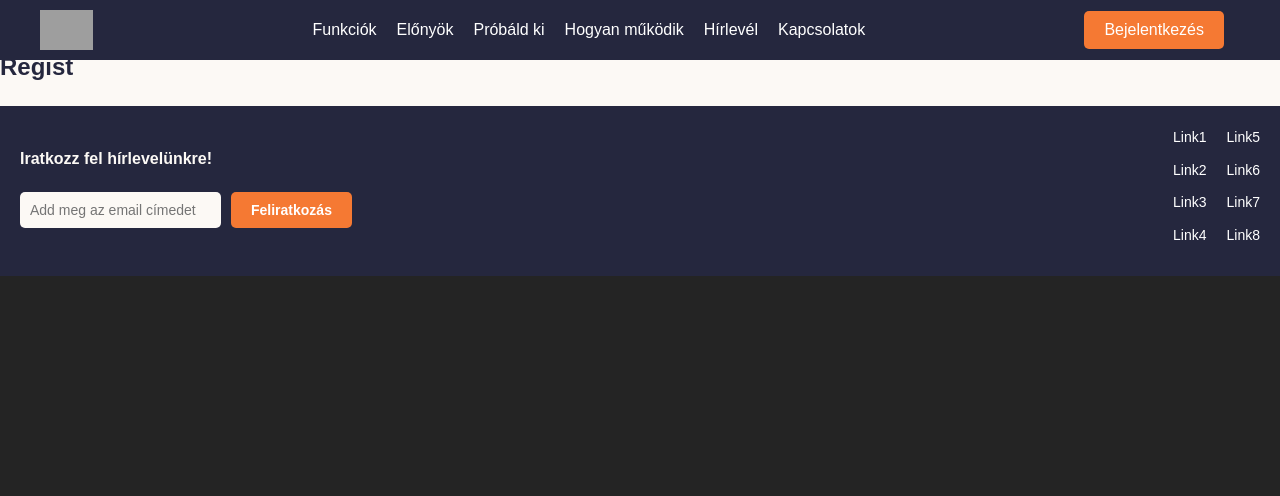
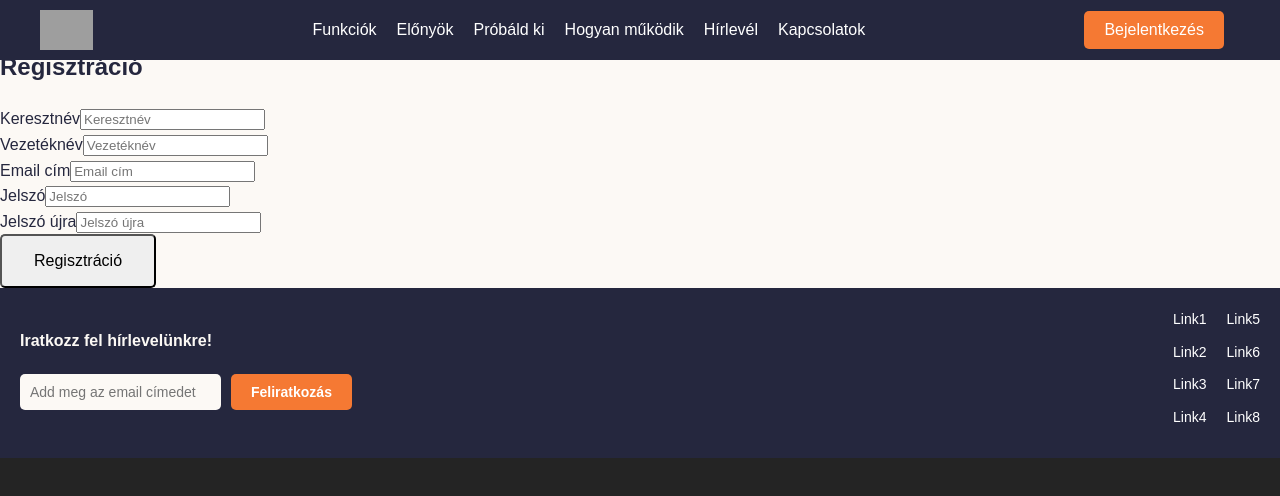
Before and after one commit to DomokosBenedek/Mobil_bank, a React (Vite) app in the folder frontend/: page /Regist in a window 1280 px wide. Shown: the top 496 px of the page. Built offline with nearby package versions, Linux system fonts and the light colour scheme; grey boxes are pictures that could not be loaded.

Commit message:
kis változások

```diff
--- a/frontend/src/User.ts
+++ b/frontend/src/User.ts
@@ -3,10 +3,10 @@ import { Expense } from "./Expense";
 import { Income } from "./Income";
 
 export interface User {
-    id: String;
+    id?: String;
     firstName: String;
     lastName: String;
-    role: UserType;
+    role?: UserType;
     email: String;
     password: String;
     Expenses:  Expense[];
--- a/frontend/src/components/home.tsx
+++ b/frontend/src/components/home.tsx
@@ -1,5 +1,5 @@
 import Footer from "./Footer.tsx";
-import { Hero,Functions, Advantages, TryItOut, HowItWork, NewsLetter, Contact } from "./home_main.tsx";
+import { Hero,Functions, Advantages, TryItOut, HowItWork, NewsLetter, Contact } from "./Home_main.tsx";
 import CostumeNavbar from "./navbar.tsx";
 import '../design/navbar.css';
 import '../design/LoginDropdown.css';
--- a/frontend/src/components/regist.tsx
+++ b/frontend/src/components/regist.tsx
@@ -1,7 +1,61 @@
+import { FormEvent, useState } from "react";
 import Footer from "./Footer";
 import CostumeNavbar from "./navbar";
+import { useNavigate } from "react-router-dom";
+import { User } from "../User.ts";
 
 export default function Register() {
+
+    interface RegistrationFormState {
+        firstName: string;
+        lastName: string;
+        email: string;
+        password: string;
+        confirmPassword: string;
+      }
+
+    const [formData, setFormData] = useState<RegistrationFormState>({
+        firstName: "",
+        lastName: "",
+        email: "",
+        password: "",
+        confirmPassword: "",
+      });
+
+
+    const [error, setError] = useState<string | null>(null);
+    const navigate = useNavigate();
+
+    const handleChange = (e: React.ChangeEvent<HTMLInputElement>) => {
+      const { name, value } = e.target;
+      setFormData((prevData: any) => ({
+        ...prevData,
+        [name]: value,
+      }));
+    };
+
+    const handleSubmit = (e: FormEvent) => {
+      e.preventDefault();
+
+      const { firstName, lastName, email, password, confirmPassword } =
+        formData;
+
+      if (password !== confirmPassword) {
+        setError("A jelszavak nem egyeznek.");
+        return;
+      }
+
+      if (!firstName || !lastName || !email || !password || !confirmPassword) {
+        setError("Minden mező kitöltése kötelező.");
+        return;
+      }
+
+      setError(null);
+      console.log("Regisztráció sikeres", formData);
+      navigate("/profile", {
+        state: { email, firstName, lastName },
+      });
+    };
     return (
         <>
             <header>
@@ -9,7 +63,81 @@ export default function Register() {
             </header>
             <main>
                 <section>
-                    <h1>Regist</h1>
+                <div className="register-container">
+                    <h2>Regisztráció</h2>
+                    <form onSubmit={handleSubmit} className="register-form">
+                        <div className="form-group">
+                            <label htmlFor="firstName">Keresztnév</label>
+                            <input
+                                type="text"
+                                id="firstName"
+                                name="firstName"
+                                placeholder="Keresztnév"
+                                value={formData.firstName}
+                                onChange={handleChange}
+                                required
+                                className="form-input"
+                            />
+                        </div>
+                        <div className="form-group">
+                            <label htmlFor="lastName">Vezetéknév</label>
+                            <input
+                                type="text"
+                                id="lastName"
+                                name="lastName"
+                                placeholder="Vezetéknév"
+                                value={formData.lastName}
+                                onChange={handleChange}
+                                required
+                                className="form-input"
+                            />
+                        </div>
+                        <div className="form-group">
+                            <label htmlFor="email">Email cím</label>
+                            <input
+                                type="email"
+                                id="email"
+                                name="email"
+                                placeholder="Email cím"
+                                value={formData.email}
+                                onChange={handleChange}
+                                required
+                                className="form-input"
+                            />
+                        </div>
+                        <div className="form-group">
+                            <label htmlFor="password">Jelszó</label>
+                            <input
+                                type="password"
+                                id="password"
+                                name="password"
+                                placeholder="Jelszó"
+                                value={formData.password}
+                                onChange={handleChange}
+                                required
+                                className="form-input"
+                            />
+                        </div>
+                        <div className="form-group">
+                            <label htmlFor="confirmPassword">Jelszó újra</label>
+                            <input
+                                type="password"
+                                id="confirmPassword"
+                                name="confirmPassword"
+                                placeholder="Jelszó újra"
+                                value={formData.confirmPassword}
+                                onChange={handleChange}
+                                required
+                                className="form-input"
+                            />
+                        </div>
+                        {error && <p className="error-message">{error}</p>}
+                        <button type="submit" className="form-submit">
+                            Regisztráció
+                        </button>
+                    </form>
+                </div>
+
                 </section>
             </main>
             <footer>
--- a/frontend/src/main.tsx
+++ b/frontend/src/main.tsx
@@ -7,7 +7,6 @@ import HomePage from './components/home'
 import Profile_List from './components/Profile_List'
 import Profile from './components/Profile'
 import Regist from './components/regist'
-import Test from './components/test'
 
 
 const router = createBrowserRouter([
```
